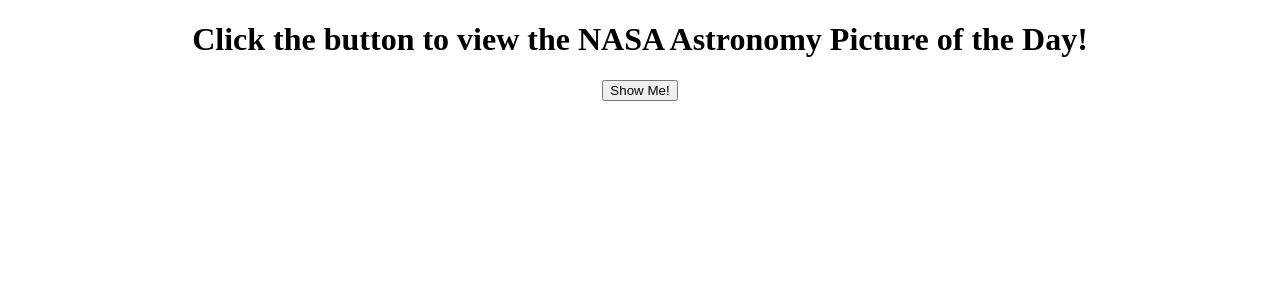
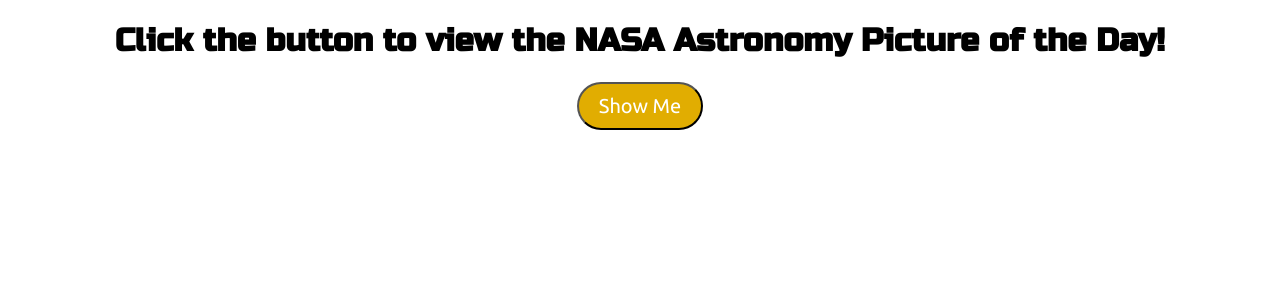
Before and after one commit to eva7180/ng-NASA-APOD, an Angular app: page /apod in a window 1280 px wide. Shown: the top 300 px of the page. Built offline with nearby package versions, Linux system fonts and the light colour scheme.

Commit message:
Style with CSS

```diff
--- a/src/app/apod-result/apod-result.component.html
+++ b/src/app/apod-result/apod-result.component.html
@@ -1,5 +1,8 @@
-<h3> {{ displayApod.title}} </h3>
+<br>
+<h2> {{ displayApod.title}} </h2>
 <h5> {{ displayApod.date }} </h5>
-<img [src]="displayApod.url" />
-<p> {{ displayApod.copyright }} </p>
-<p> {{ displayApod.explanation }} </p>
+<div>
+  <img [src]="displayApod.url" class="apod"/>
+  <p class="copyright"> &copy; {{ displayApod.copyright }} </p>
+</div>
+<p class="description"> {{ displayApod.explanation }} </p>
--- a/src/app/apod/apod.component.html
+++ b/src/app/apod/apod.component.html
@@ -1,6 +1,6 @@
 <h1> Click the button to view the NASA Astronomy Picture of the Day!</h1>
 
-<button (click)="getAPOD()">Show Me!</button>
+<button class="butn" (click)="getAPOD()">Show Me</button>
 
 <div *ngIf="APIresponse">
   <app-apod-result [displayApod]="APIresponse"></app-apod-result>
--- a/src/app/app.component.html
+++ b/src/app/app.component.html
@@ -1,4 +1,4 @@
 <!--The content below is only a placeholder and can be replaced.-->
-<div style="text-align:center">
+<div class="container">
   <router-outlet></router-outlet>
 </div>
--- a/src/index.html
+++ b/src/index.html
@@ -7,6 +7,7 @@
 
   <meta name="viewport" content="width=device-width, initial-scale=1">
   <link rel="icon" type="image/x-icon" href="favicon.ico">
+  <link href="https://fonts.googleapis.com/css?family=Russo+One|Ubuntu&display=swap" rel="stylesheet">
 </head>
 <body>
   <app-root></app-root>
--- a/src/styles.css
+++ b/src/styles.css
@@ -1 +1,61 @@
 /* You can add global styles to this file, and also import other style files */
+h1 {
+  font-family: 'Russo One', sans-serif;
+}
+
+h2, h5, p, button {
+  font-family: 'Ubuntu', sans-serif;
+}
+
+.butn {
+  -webkit-border-radius: 50;
+  -moz-border-radius: 50;
+  border-radius: 50px;
+  color: #ffffff;
+  font-size: 20px;
+  background: #e1ad01;
+  padding: 10px 20px 10px 20px;
+  text-decoration: none;
+}
+
+.butn:hover {
+  background: #fece30;
+  text-decoration: none;
+}
+
+.copyright {
+  font-size: 0.7em;
+  color: #e1ad01;
+}
+
+.description {
+  font-size: 0.9em;
+  text-align: justify;
+}
+
+.container {
+  padding-right: 15px;
+  padding-left: 15px;
+  margin-right: auto;
+  margin-left: auto;
+  text-align: center;
+}
+@media (min-width: 768px) {
+  .container {
+    width: 750px;
+  }
+}
+@media (min-width: 992px) {
+  .container {
+    width: 970px;
+  }
+}
+@media (min-width: 1200px) {
+  .container {
+    width: 1170px;
+  }
+}
+
+.apod {
+  height: 500px;
+}
```
